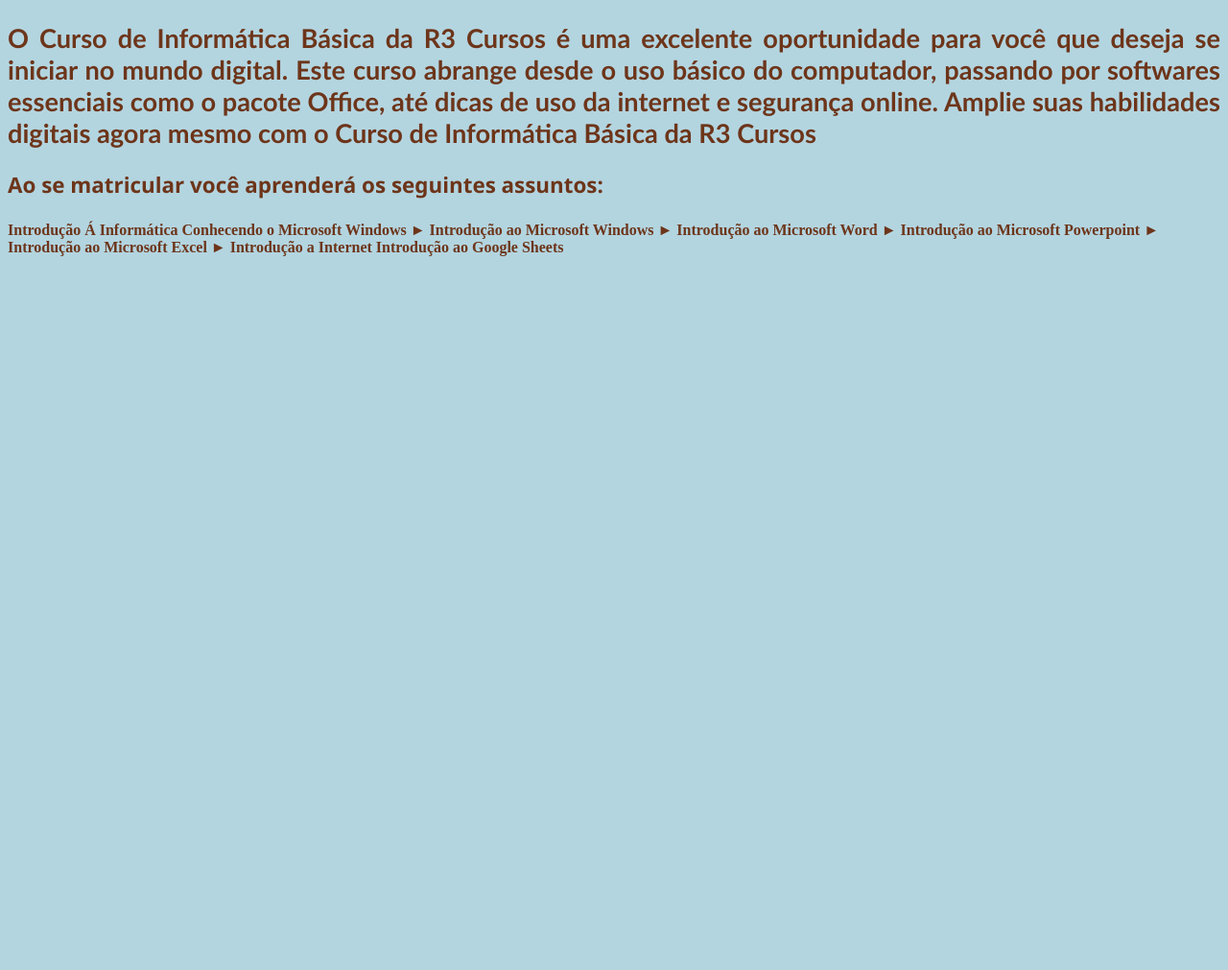
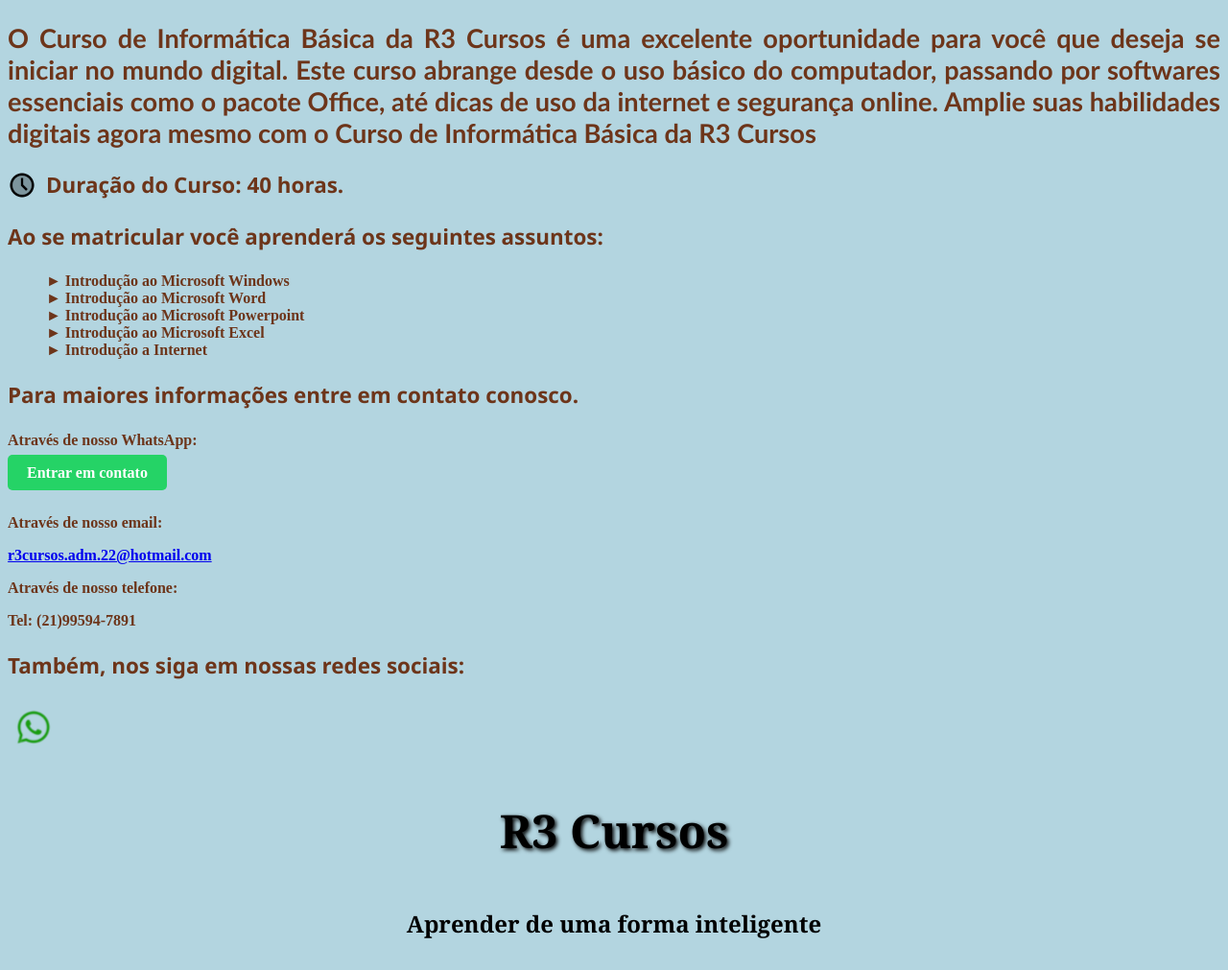
Before and after one commit to leoGomesss/testeProj, a plain HTML site: page Informatica.html in a window 1280 px wide. Shown: the whole page at 96% size. Before the commit the page ends 800 px from the top, so only its background shows below. Drawn offline with Linux system fonts and the light colour scheme.

Commit message:
24072025[2]

```diff
--- a/Informatica.html
+++ b/Informatica.html
@@ -19,22 +19,85 @@
             font-size: 1.4em;
             font-family: 'Segoe UI', sans-serif;
         }
+        ul, li {
+            list-style-type: none;
+        }
+        .whatsapp-link {
+            background-color: #25D366;
+            color: #fff;
+            padding: 10px 20px;
+            border-radius: 5px;
+            text-decoration: none;
+        }
+        .whatsapp-link:hover {
+            background-color: #1DA335;
+        }
+        span {
+            font-size: 1.4em;
+            font-family: 'Segoe UI', sans-serif;
+        }
+        footer{
+            width: 100%;
+            background-color: #b3d5e0;
+            text-align: center;
+            color: black;
+            font-size: 1.5em;
+            font-family: Cambria, sans-serif;
+        }
+        #titulo-rodape{
+            text-align: center;
+            color: black;
+            font-size: 2em;
+            font-family: Cambria, sans-serif;
+            text-shadow: 2px 2px 4px #000;
+        }
+        @media (max-width: 520px) {
+            h2 {
+                font-size: 1.2em;
+            }
+        }
     </style>
 </head>
 <body>
 
     <h2>O Curso de Informática Básica da <b>R3 Cursos</b> é uma excelente oportunidade para você que deseja se iniciar no mundo digital. Este curso abrange desde o uso básico do computador, passando por softwares essenciais como o pacote Office, até dicas de uso da internet e segurança online. Amplie suas habilidades digitais agora mesmo com o Curso de Informática Básica da <b>R3 Cursos</h2>
 
+<div style="display: flex; align-items: center;">
+  <img src="imagens/duracao.png" alt="Imagem" style= "margin-right: 10px;">
+  <span>Duração do Curso: 40 horas.</span>
+</div>
+
 <h3>Ao se matricular você aprenderá os seguintes assuntos:</h3>
+<ul>
+    <li>► Introdução ao Microsoft Windows</li>
+    <li>► Introdução ao Microsoft Word</li>
+    <li>► Introdução ao Microsoft Powerpoint</li>
+    <li>► Introdução ao Microsoft Excel</li>
+    <li>► Introdução a Internet</li>
+</ul>
 
- Introdução Á Informática
- Conhecendo o Microsoft Windows
- ► Introdução ao Microsoft Windows
- ► Introdução ao Microsoft Word
- ► Introdução ao Microsoft Powerpoint
- ► Introdução ao Microsoft Excel
- ► Introdução a Internet
- Introdução ao Google Sheets
+<h3>Para maiores informações entre em contato conosco.</h3>
 
+<p>Através de nosso WhatsApp:</p>
+<a href="https://wa.me/5521995947891" target="_blank" class="whatsapp-link">
+  <i class="fab fa-whatsapp"></i> Entrar em contato
+</a>
+<br><br>
+
+<p>Através de nosso email:</p>
+<a href="r3cursos.adm.22@hotmail.com">r3cursos.adm.22@hotmail.com</a>
+
+<p>Através de nosso telefone:</p>
+<p>Tel: (21)99594-7891</p>
+
+<h3>Também, nos siga em nossas redes sociais:</h3>
+
+<a href="https://wa.me/5521995947891" target="_blank">
+  <img src="imagens/whatsapp.png" alt="WhatsApp"  title="WhatsApp" style="vertical-align: middle; margin-right: 5px;"></a>
+
+<footer>
+    <h3 id="titulo-rodape">R3 Cursos</h3>
+    <h4>Aprender de uma forma inteligente</h4>
+</footer>
 </body>
 </html>
```
Also changed, not shown: imagens/duracao.png (added), imagens/whatsapp.png (added).
